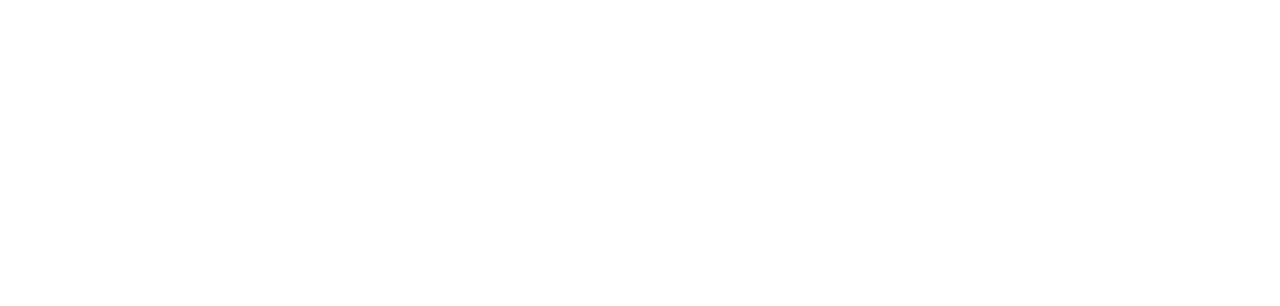
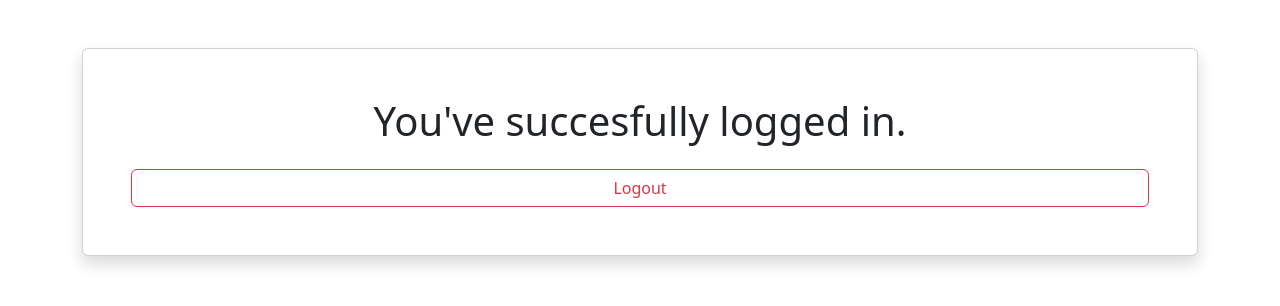
Before and after one commit to RadoslawSmoronski/AttendMeFront, a Vue app: page / in a window 1280 px wide. Before the commit this address had no page. Shown: the top 306 px of the page. Built offline with nearby package versions, Linux system fonts and the light colour scheme; sample sign-in values are in the browser's storage.

Commit message:
feat: protect root route with auth guard (#8)

```diff
--- a/src/router/index.ts
+++ b/src/router/index.ts
@@ -1,5 +1,7 @@
 import { createRouter, createWebHistory } from 'vue-router'
 import LoginView from '../views/LoginView.vue'
+import HomeView from '../views/HomeView.vue'
+import { useAuthStore } from '@/stores/auth'
 
 const router = createRouter({
   history: createWebHistory(import.meta.env.BASE_URL),
@@ -9,7 +11,23 @@ const router = createRouter({
       name: 'login',
       component: LoginView,
     },
+    {
+      path: '/',
+      name: 'home',
+      component: HomeView,
+      meta: { requiresAuth: true },
+    },
   ],
 })
 
+router.beforeEach((to, from, next) => {
+  const authStore = useAuthStore()
+
+  if (to.meta.requiresAuth && !authStore.isAuthenticated) {
+    next({ name: 'login' })
+  } else {
+    next()
+  }
+})
+
 export default router
--- /dev/null
+++ b/src/views/HomeView.vue
@@ -0,0 +1,21 @@
+<template>
+  <div class="container mt-5">
+    <div class="card p-5 text-center shadow">
+      <h1>You've succesfully logged in.</h1>
+      <button @click="logout" class="btn btn-outline-danger mt-3">Logout</button>
+    </div>
+  </div>
+</template>
+
+<script setup lang="ts">
+import { useAuthStore } from '../stores/auth'
+import { useRouter } from 'vue-router'
+
+const authStore = useAuthStore()
+const router = useRouter()
+
+const logout = () => {
+  authStore.logout()
+  router.push('/login')
+}
+</script>
```
